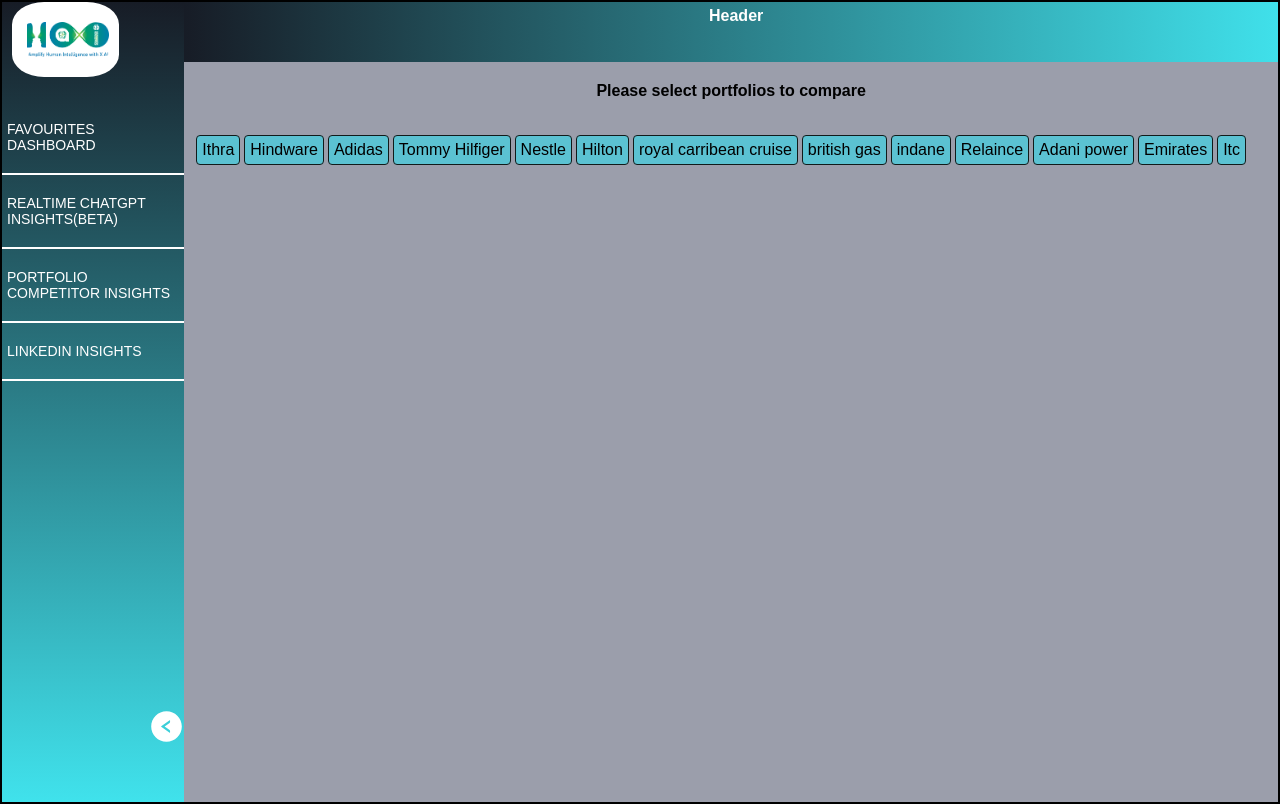
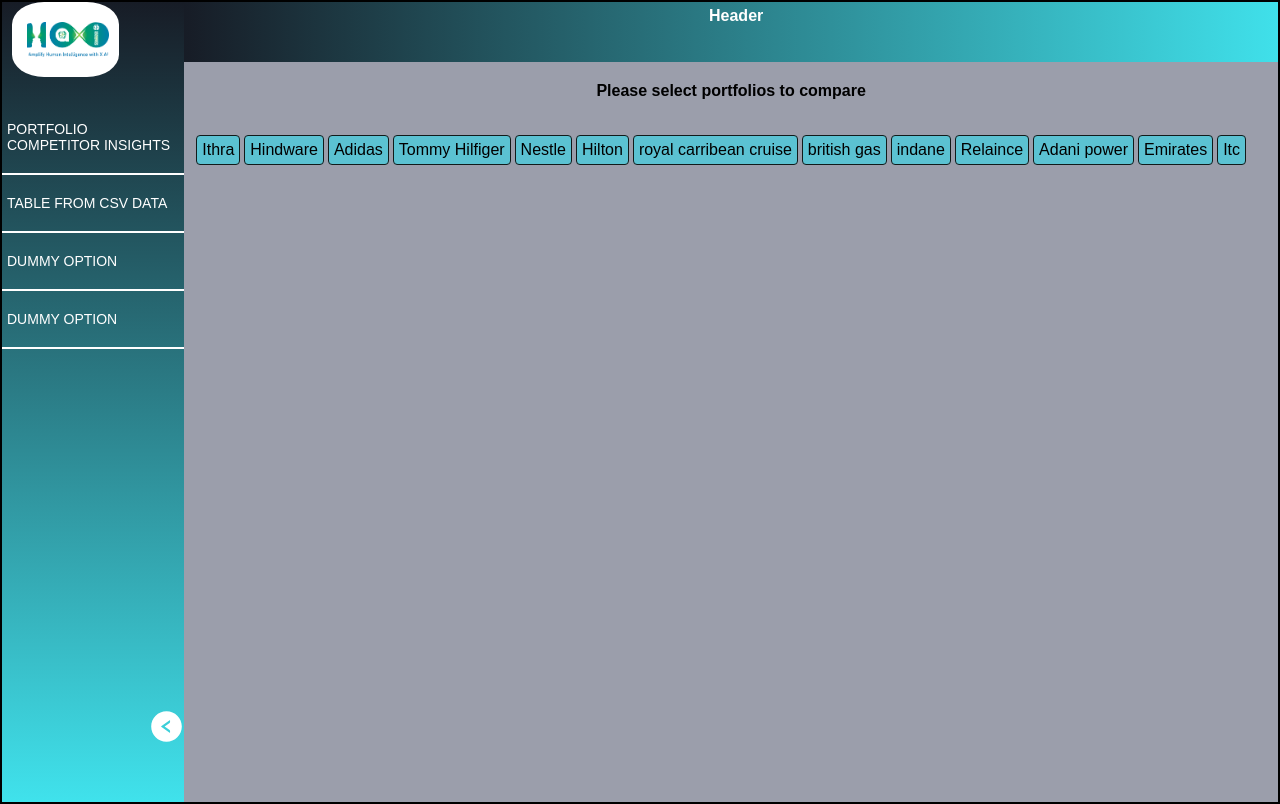
Before and after one commit to AmanMayank/HiaxAssignment, a React (Create React App) app: page / in a window 1280 px wide. Built offline with nearby package versions, Linux system fonts and the light colour scheme.

Commit message:
Navigation Added

```diff
--- a/src/components/Menu.js
+++ b/src/components/Menu.js
@@ -1,7 +1,9 @@
 import styled from "styled-components";
 import { AiFillLeftCircle } from "react-icons/ai";
+import { useNavigate } from "react-router-dom";
 
 function Menu() {
+  const Navigate = useNavigate();
   return (
     <Container>
       <Logo>
@@ -9,14 +11,14 @@
       </Logo>
 
       <Navmenu>
-        <MenuItem>
-          <span>FAVOURITES DASHBOARD</span>
+        <MenuItem onClick={() => Navigate("/")}>
+          PORTFOLIO COMPETITOR INSIGHTS
         </MenuItem>
-        <MenuItem>
-          <span>REALTIME CHATGPT INSIGHTS(BETA)</span>
+        <MenuItem onClick={() => Navigate("/table")}>
+          TABLE FROM CSV DATA
         </MenuItem>
-        <MenuItem>PORTFOLIO COMPETITOR INSIGHTS</MenuItem>
-        <MenuItem>LINKEDIN INSIGHTS</MenuItem>
+        <MenuItem>DUMMY OPTION</MenuItem>
+        <MenuItem>DUMMY OPTION</MenuItem>
       </Navmenu>
 
       <Icon>
```
